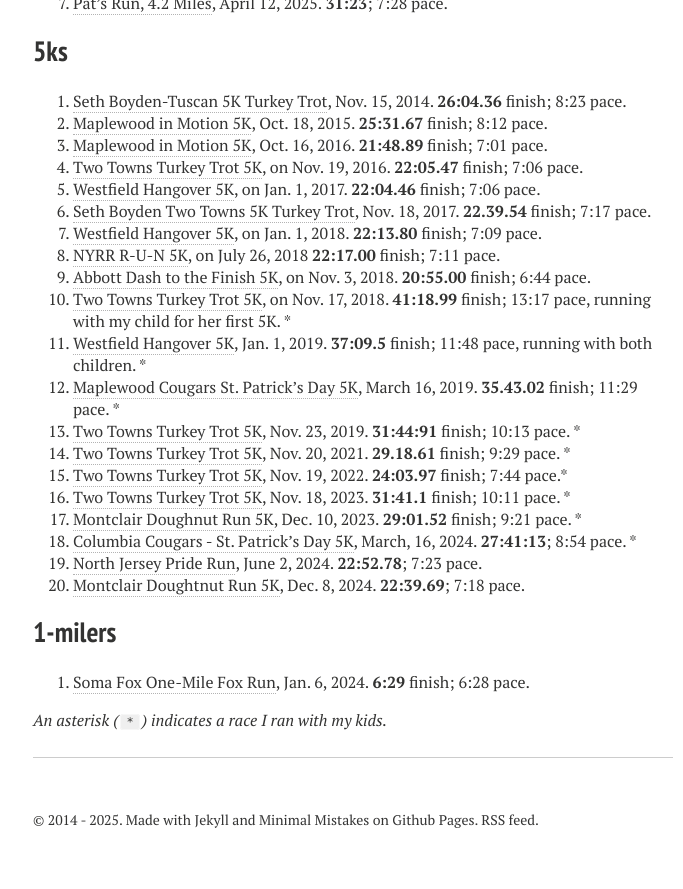
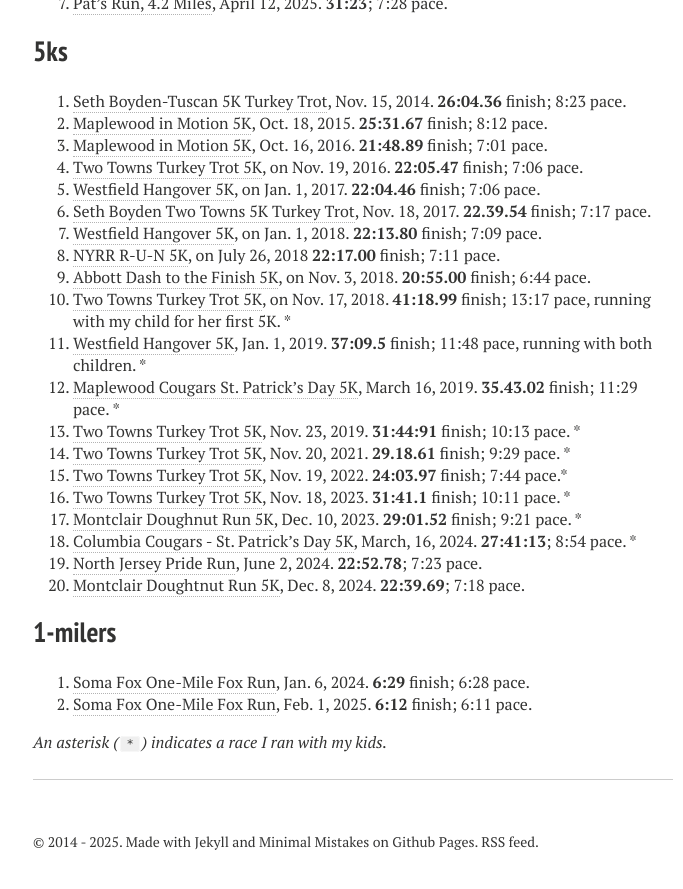
Before and after one commit to tommeagher/tommeagher.github.io, a Jekyll site: the page built from races.md, in a window 1280 px wide and 900 px high, scrolled down 1156 px. Shown: the top 889 px of the window, without its empty margins (287-970 px from the left). Built offline with Jekyll 4.4.1, drawn with Linux system fonts in a browser that asks for light colours; nearby versions of some CDN libraries.

Commit message:
forgot 2025 fox run

```diff
--- a/races.md
+++ b/races.md
@@ -78,6 +78,7 @@
 
 ## 1-milers
 1. [Soma Fox One-Mile Fox Run](https://www.secondwindtiming.com/result-page/?id=273772#0_3EF1B7), Jan. 6, 2024. **6:29** finish; 6:28 pace.
+2. [Soma Fox One-Mile Fox Run](https://www.secondwindtiming.com/result-page/?id=324428), Feb. 1, 2025. **6:12** finish; 6:11 pace.
 
 *An asterisk (`*`) indicates a race I ran with my kids.*
 
```
Also changed, not shown: 2 other files.
